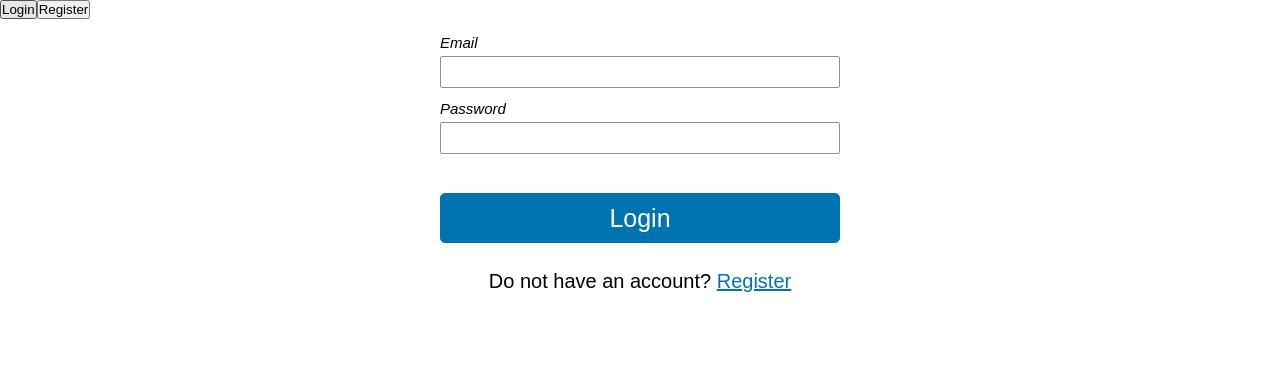
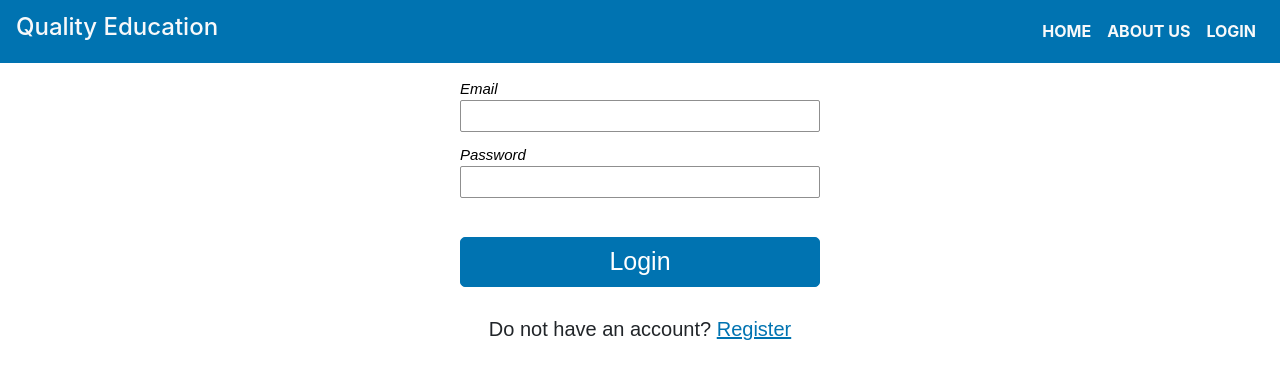
Before and after one commit to deep-muni/Quality-Education, a React (Create React App) app in the folder frontend/: page /login in a window 1280 px wide. Shown: the top 378 px of the page. Built offline with nearby package versions, Linux system fonts and the light colour scheme.

Commit message:
Navigation bar

```diff
--- a/frontend/public/index.html
+++ b/frontend/public/index.html
@@ -6,9 +6,13 @@
     <meta name="theme-color" content="#000000" />
     <meta name="description" content="Web site created using create-react-app"/>
     <title>Quality Education</title>
+    <link rel="stylesheet" href="https://maxcdn.bootstrapcdn.com/bootstrap/4.0.0/css/bootstrap.min.css" integrity="sha384-Gn5384xqQ1aoWXA+058RXPxPg6fy4IWvTNh0E263XmFcJlSAwiGgFAW/dAiS6JXm" crossorigin="anonymous">
   </head>
   <body>
     <noscript>You need to enable JavaScript to run this app.</noscript>
     <div id="root"></div>
+    <script src="https://code.jquery.com/jquery-3.2.1.slim.min.js" integrity="sha384-KJ3o2DKtIkvYIK3UENzmM7KCkRr/rE9/Qpg6aAZGJwFDMVNA/GpGFF93hXpG5KkN" crossorigin="anonymous"></script>
+<script src="https://cdnjs.cloudflare.com/ajax/libs/popper.js/1.12.9/umd/popper.min.js" integrity="sha384-ApNbgh9B+Y1QKtv3Rn7W3mgPxhU9K/ScQsAP7hUibX39j7fakFPskvXusvfa0b4Q" crossorigin="anonymous"></script>
+<script src="https://maxcdn.bootstrapcdn.com/bootstrap/4.0.0/js/bootstrap.min.js" integrity="sha384-JZR6Spejh4U02d8jOt6vLEHfe/JQGiRRSQQxSfFWpi1MquVdAyjUar5+76PVCmYl" crossorigin="anonymous"></script>
   </body>
 </html>
--- a/frontend/src/App.js
+++ b/frontend/src/App.js
@@ -3,6 +3,7 @@
 import {BrowserRouter as Router} from "react-router-dom";
 import Routes from "./components/Routes";
 import Navigation from "./components/Navigation";
+import Header from './components/Header';
 
 function App() {
 
@@ -10,7 +11,7 @@
         <div className="app">
             <Router>
                 <div className="App">
-                    <Navigation/>
+                    <Header/>
                     <Routes/>
                 </div>
             </Router>
--- a/frontend/src/components/Header.jsx
+++ b/frontend/src/components/Header.jsx
@@ -5,8 +5,11 @@
   state = {};
   render() {
     return (
-      <nav className="navbar navbar-expand-md navbar-light bg-warning">
-        <a className="navbar-brand" style={{ alignItems: "center" }}>
+      <nav
+        className="navbar navbar-expand-md navbar-light"
+        style={{ backgroundColor: "#0073b1" }}
+      >
+        <a className="navbar-brand text-light" style={{ alignItems: "center" }}>
           <h4>Quality Education</h4>
         </a>
         <button
@@ -20,21 +23,21 @@
           <ul className="navbar-nav ml-auto">
             <li className="nav-item">
               <Link to="/" style={{ textDecoration: "none" }}>
-                <div className="nav-link text-dark">
+                <div className="nav-link text-light">
                   <strong>HOME</strong>
                 </div>
               </Link>
             </li>
             <li className="nav-item">
               <Link to="/" style={{ textDecoration: "none" }}>
-                <div className="nav-link text-dark">
+                <div className="nav-link text-light">
                   <strong>ABOUT US</strong>
                 </div>
               </Link>
             </li>
             <li className="nav-item">
               <Link to="/login" style={{ textDecoration: "none" }}>
-                <div className="nav-link text-dark">
+                <div className="nav-link text-light">
                   <strong>LOGIN</strong>
                 </div>
               </Link>
--- a/frontend/src/components/Login.js
+++ b/frontend/src/components/Login.js
@@ -1,4 +1,5 @@
 import React, {useEffect, useState} from 'react';
+import { Link } from "react-router-dom";
 import '../css/Form.css';
 import validate from "../helper/validation";
 import Axios from "axios";
@@ -71,7 +72,7 @@
             </form>
             <div className="login__redirect">
                 <span>Do not have an account? </span>
-                <a href="http://localhost" className="login__link"> Register</a>
+                <Link to="/register" className="login__link"> Register </Link>
             </div>
         </div>
     );
--- a/frontend/src/components/Register.js
+++ b/frontend/src/components/Register.js
@@ -1,8 +1,10 @@
 import React, {useEffect, useState} from 'react';
+import { Link } from 'react-router-dom';
 import '../css/Form.css';
 import validate from "../helper/validation";
 import Axios from "axios";
 import urlModifier from "../helper/urlModifier";
+
 
 const Register = () => {
 
@@ -103,7 +105,7 @@
             </form>
             <div className="register__redirect">
                 <span>Already a User? </span>
-                <a href="http://localhost" className="register__link"> Login</a>
+                <Link to="/login" className="register__link"> Login </Link>
             </div>
         </div>
     );
```
